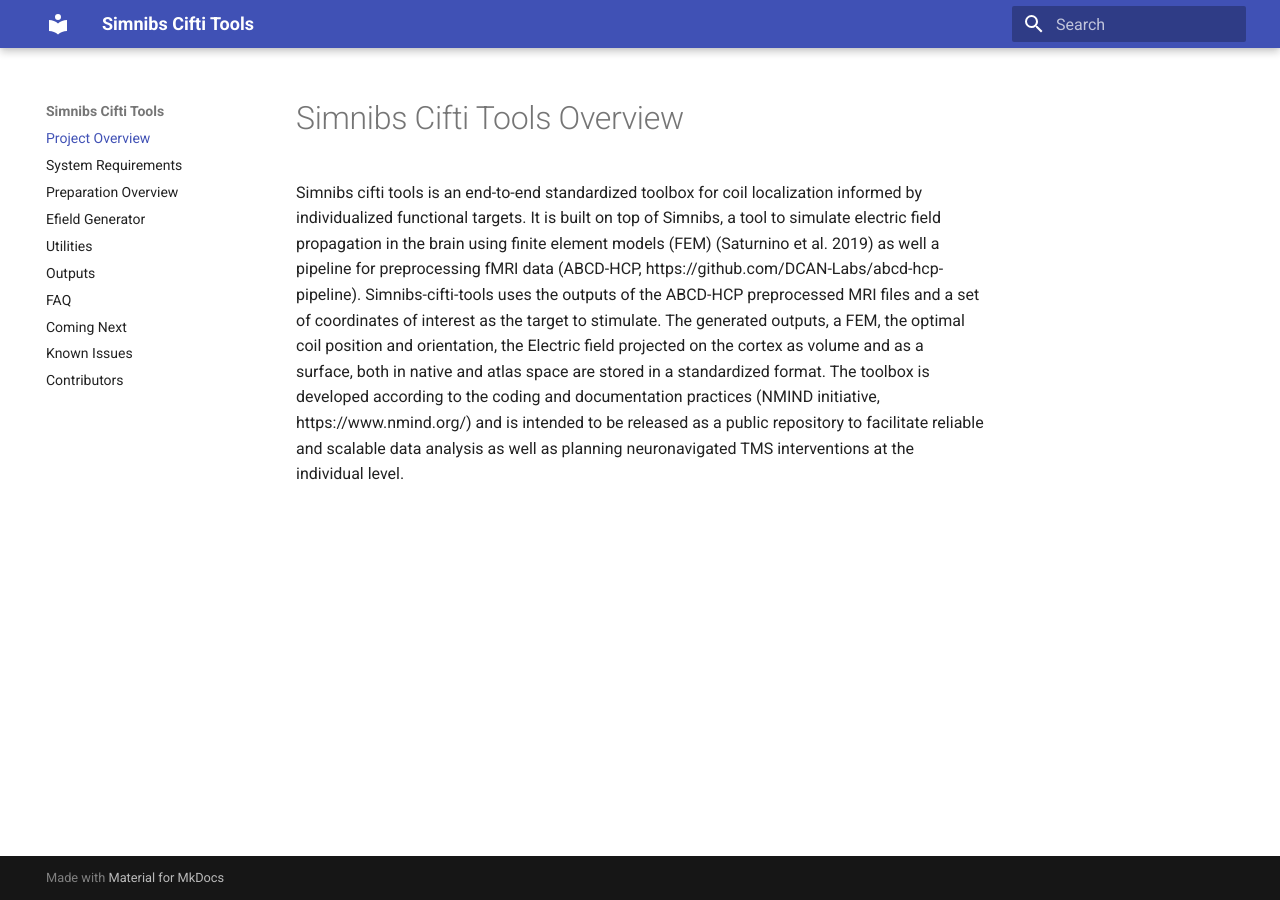
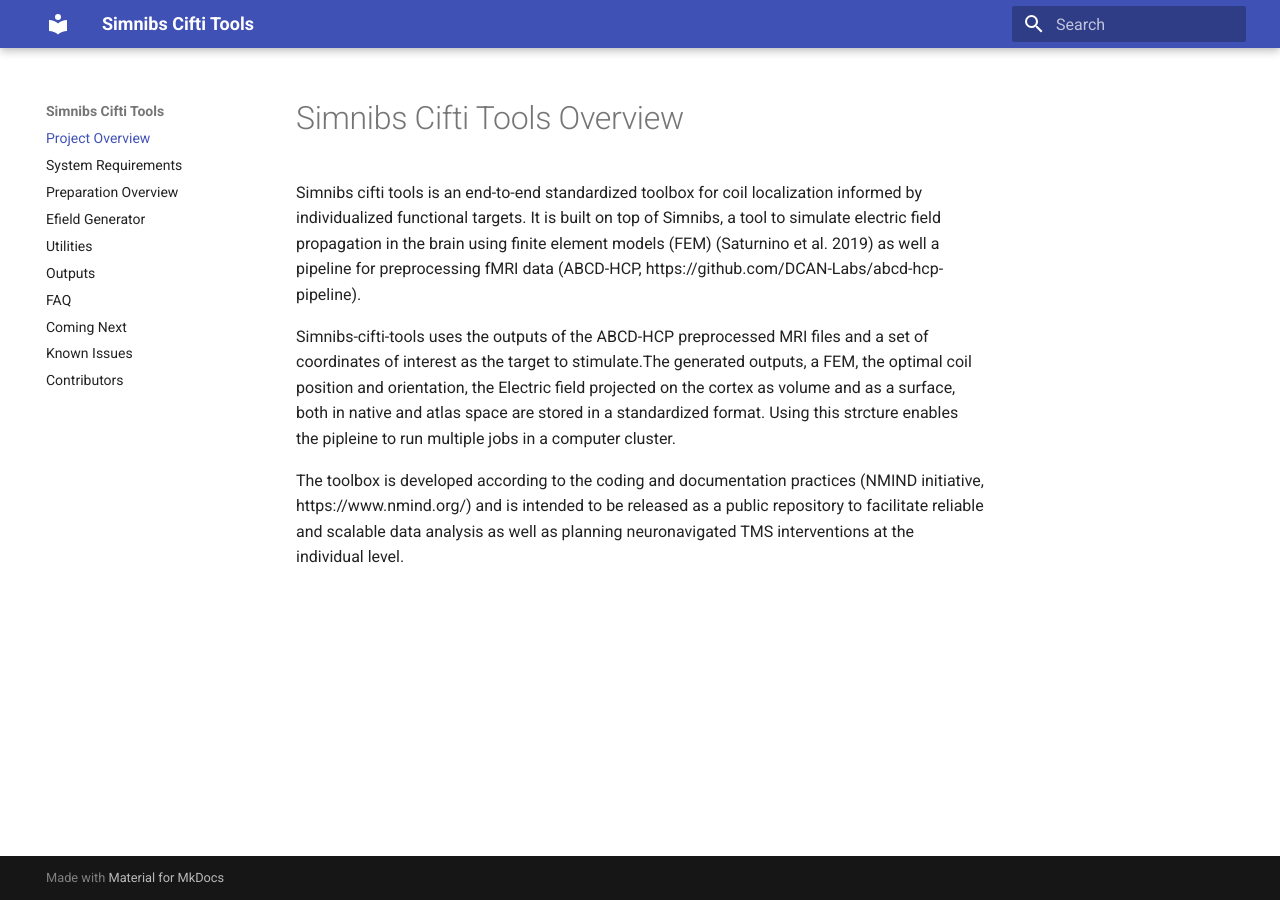
Before and after one commit to DCAN-Labs/simnibs_cifti_tools_RTD2, an MkDocs documentation site: the page built from docs/project_overview.md, in a window 1280 px wide. Built offline with MkDocs 1.6.1 and Material for MkDocs 9.7.7, drawn with Linux system fonts in a browser that asks for light colours.

Commit message:
Update project_overview.md

```diff
--- a/docs/project_overview.md
+++ b/docs/project_overview.md
@@ -1,3 +1,7 @@
 # Simnibs Cifti Tools Overview
 
-Simnibs cifti tools is an end-to-end standardized toolbox for coil localization informed by individualized functional targets. It is built on top of Simnibs, a tool to simulate electric field propagation in the brain using finite element models (FEM) (Saturnino et al. 2019) as well a pipeline for preprocessing fMRI data (ABCD-HCP, https://github.com/DCAN-Labs/abcd-hcp-pipeline). Simnibs-cifti-tools uses  the outputs of the ABCD-HCP preprocessed MRI files and a set of coordinates of interest as the target to stimulate. The generated outputs, a FEM, the optimal coil position and orientation, the Electric field projected on the cortex as volume and as a surface, both in native and atlas space are stored in a standardized format. The toolbox is developed according to the coding and documentation practices (NMIND initiative, https://www.nmind.org/) and is intended to be released as a public repository to facilitate reliable and scalable data analysis as well as planning neuronavigated TMS interventions at the individual level.
+Simnibs cifti tools is an end-to-end standardized toolbox for coil localization informed by individualized functional targets. It is built on top of Simnibs, a tool to simulate electric field propagation in the brain using finite element models (FEM) (Saturnino et al. 2019) as well a pipeline for preprocessing fMRI data (ABCD-HCP, https://github.com/DCAN-Labs/abcd-hcp-pipeline).
+
+Simnibs-cifti-tools uses the outputs of the ABCD-HCP preprocessed MRI files and a set of coordinates of interest as the target to stimulate.The generated outputs, a FEM, the optimal coil position and orientation, the Electric field projected on the cortex as volume and as a surface, both in native and atlas space are stored in a standardized format. Using this strcture enables the pipleine to run multiple jobs in a computer cluster.
+
+The toolbox is developed according to the coding and documentation practices (NMIND initiative, https://www.nmind.org/) and is intended to be released as a public repository to facilitate reliable and scalable data analysis as well as planning neuronavigated TMS interventions at the individual level.
```
